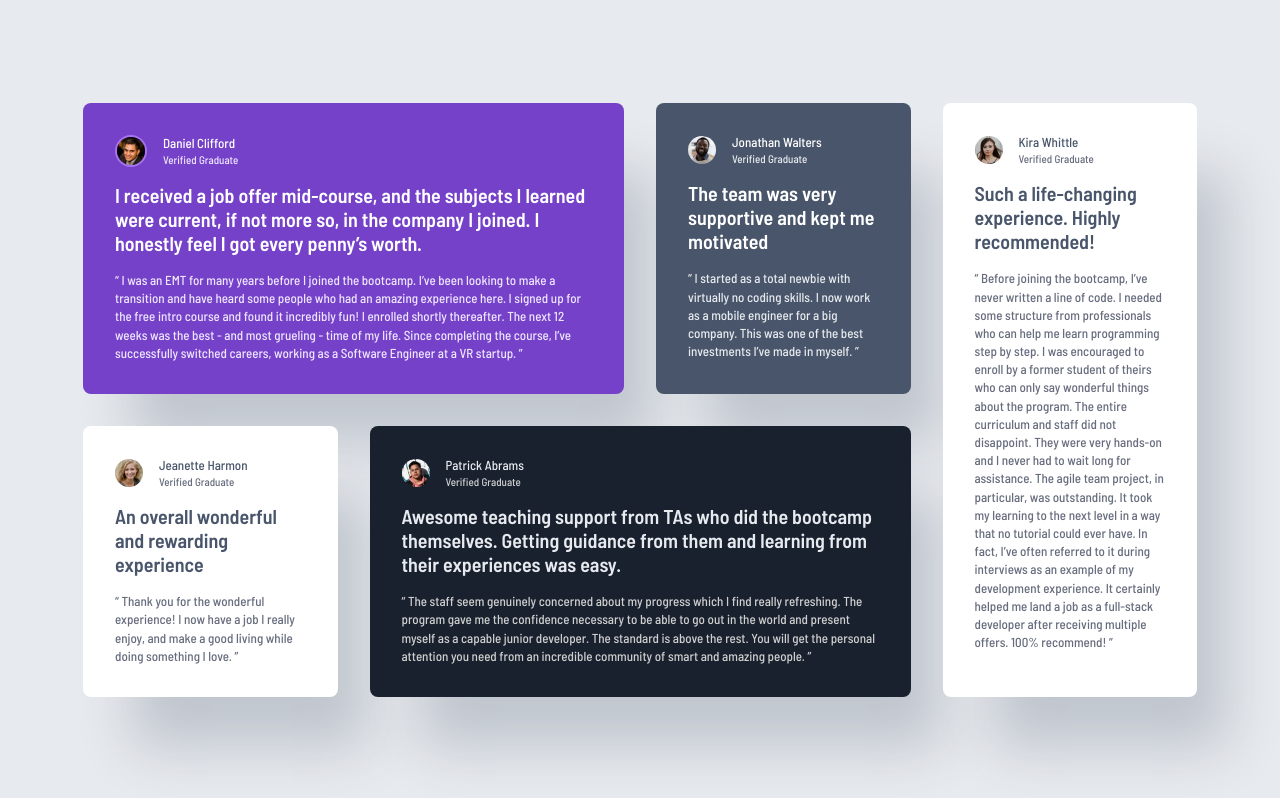
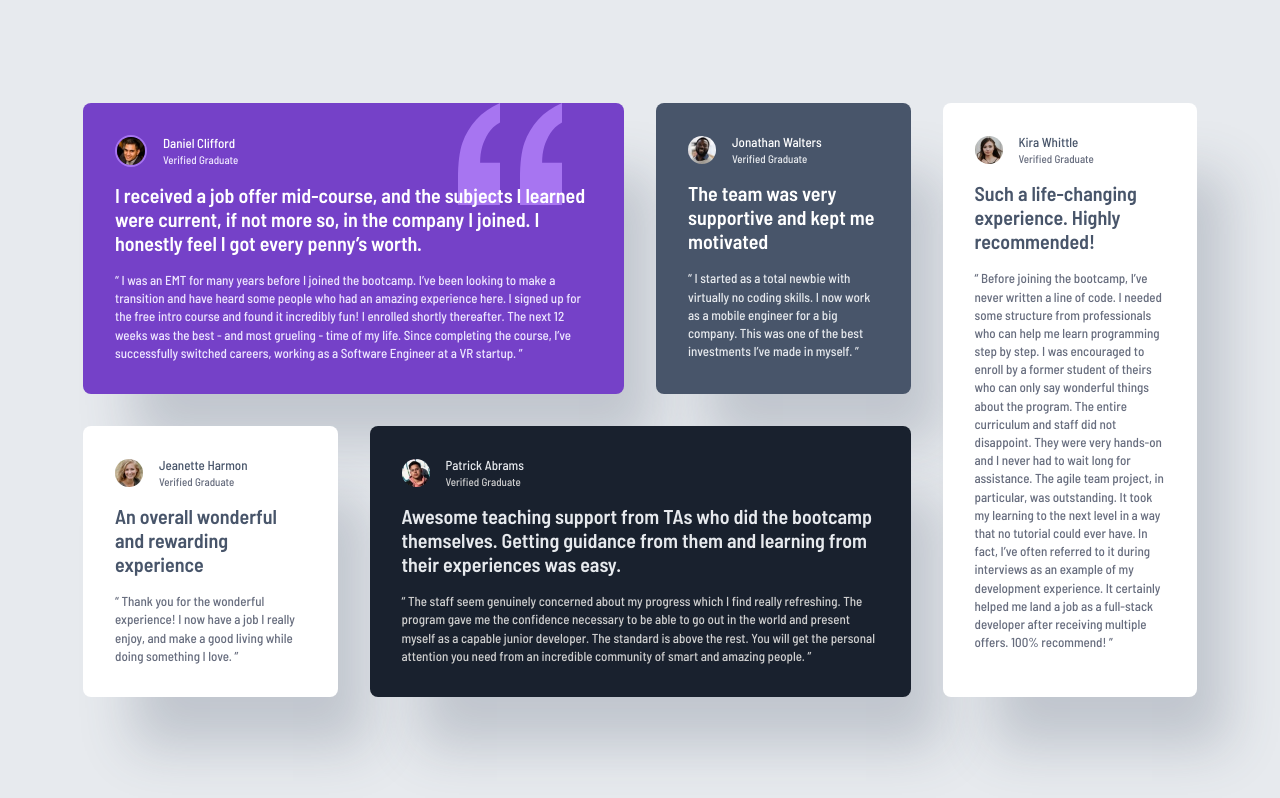
Before and after one commit to KingRocko/Testimonials-grid-section, a plain HTML site: page index.html in a window 1280 px wide. Drawn offline with Linux system fonts and the light colour scheme.

Commit message:
Add background-image ('quotation marks') to the first card

```diff
--- a/styles.css
+++ b/styles.css
@@ -268,6 +268,10 @@
 
     .card-one {
         background-color: var(--color-bg-card-one);
+        background-image: url("images/bg-pattern-quotation.svg");
+        background-repeat: no-repeat;
+        background-position: 375px 0;
+
         grid-area: one;
 
         .card-name,
@@ -364,5 +368,4 @@
         white-space: nowrap;
         border: 0;
     }
-
 }
```
Also changed, not shown: index.html (+0 -1 lines).
